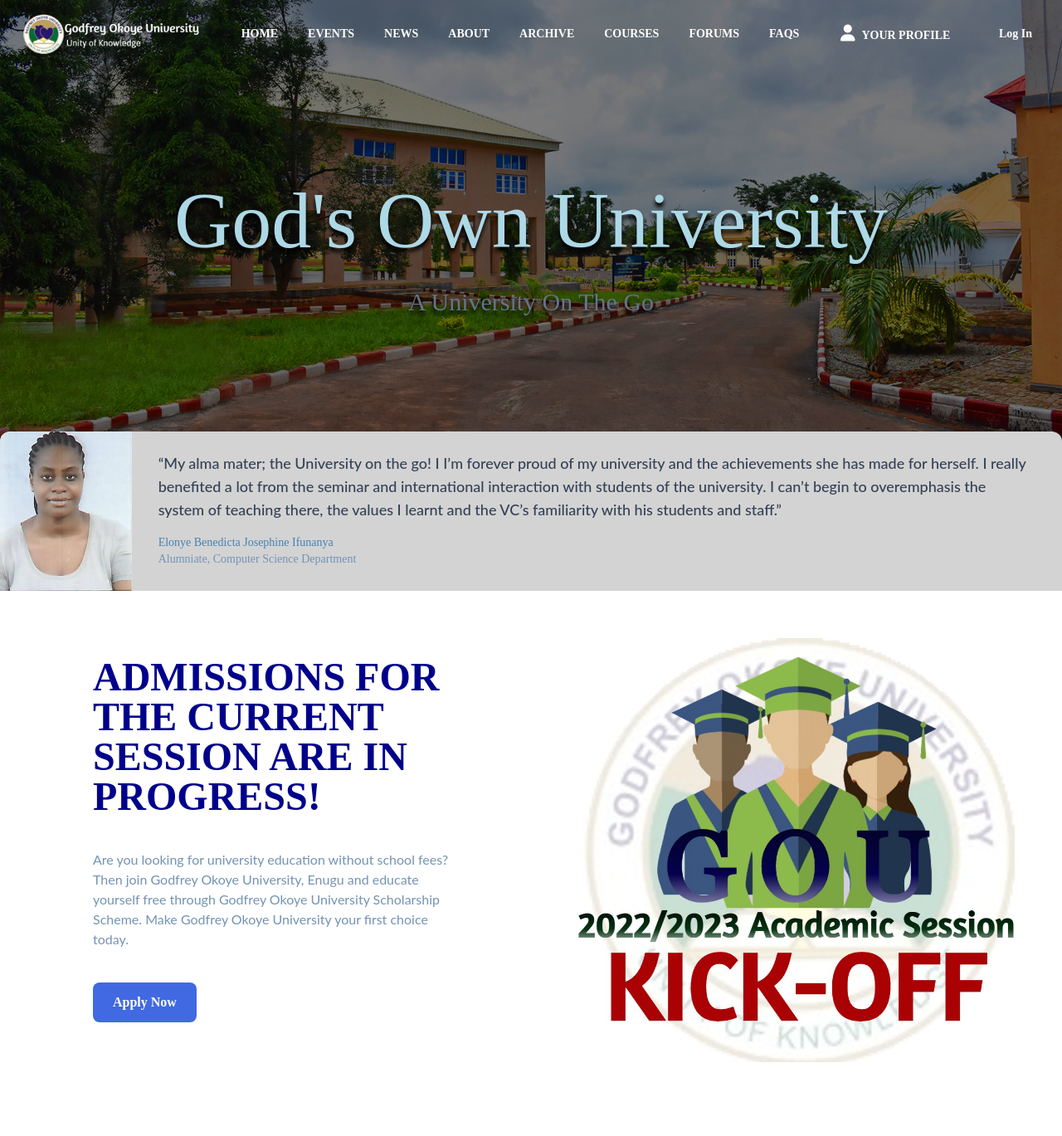
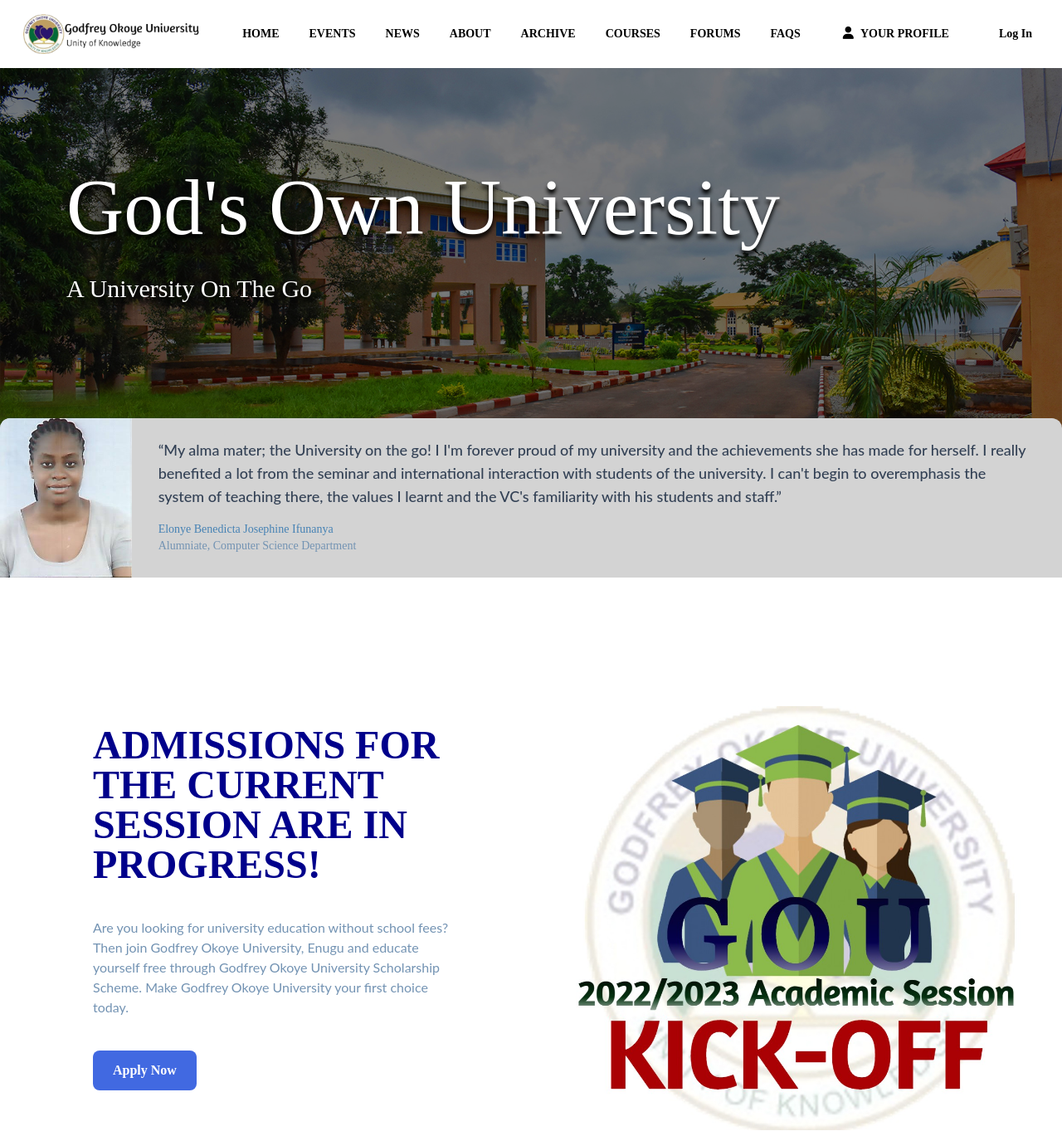
Before and after one commit to PhantomMiles/gouni, a PHP site: page / in a window 1280 px wide. Shown: the top 1369 px of the page at 83% size. Run offline with PHP 8.4, Linux system fonts and the light colour scheme; some libraries are stand-ins or nearby versions.

Commit message:
first commit

```diff
--- a/css/main.css
+++ b/css/main.css
@@ -992,6 +996,11 @@ video {
   padding-bottom: 6rem;
 }
 
+.px-20 {
+  padding-left: 5rem;
+  padding-right: 5rem;
+}
+
 .px-5 {
   padding-left: 1.25rem;
   padding-right: 1.25rem;
@@ -1022,6 +1036,10 @@ video {
 
 .pt-4 {
   padding-top: 1rem;
+}
+
+.text-left {
+  text-align: left;
 }
 
 .text-center {
@@ -1089,16 +1107,6 @@ video {
 .text-blueGray {
   --tw-text-opacity: 1;
   color: rgb(115 147 179 / var(--tw-text-opacity));
-}
-
-.text-lightBlue {
-  --tw-text-opacity: 1;
-  color: rgb(173 216 230 / var(--tw-text-opacity));
-}
-
-.text-slate-500 {
-  --tw-text-opacity: 1;
-  color: rgb(100 116 139 / var(--tw-text-opacity));
 }
 
 .text-slate-700 {
@@ -1482,7 +1490,7 @@ form input.error{
 
 #profile i{
   margin: 0 5px;
-  font-size: 20px;
+  font-size: 15px;
 }
 
 #vis img{
@@ -1797,10 +1802,16 @@ h1
     margin-bottom: calc(0.5rem * var(--tw-space-y-reverse));
   }
 
-  .md\:space-x-0 > :not([hidden]) ~ :not([hidden]) {
-    --tw-space-x-reverse: 0;
-    margin-right: calc(0px * var(--tw-space-x-reverse));
-    margin-left: calc(0px * calc(1 - var(--tw-space-x-reverse)));
+  .md\:space-y-20 > :not([hidden]) ~ :not([hidden]) {
+    --tw-space-y-reverse: 0;
+    margin-top: calc(5rem * calc(1 - var(--tw-space-y-reverse)));
+    margin-bottom: calc(5rem * var(--tw-space-y-reverse));
+  }
+
+  .md\:space-y-10 > :not([hidden]) ~ :not([hidden]) {
+    --tw-space-y-reverse: 0;
+    margin-top: calc(2.5rem * calc(1 - var(--tw-space-y-reverse)));
+    margin-bottom: calc(2.5rem * var(--tw-space-y-reverse));
   }
 
   .md\:rounded-br-none {
--- a/index.html
+++ b/index.html
@@ -14,30 +14,29 @@
 
 <body>
     <!-- Navbar -->
-    <section id="slide" class="w-full mx-auto py-1/2 flex flex-col px-auto space-y-20 md:space-y-28">
-        <nav class="max-w-full relative container mx-auto py-4 md:py-[1px] px-3" id="myHeader">
+    <nav class="max-w-full relative container mx-auto py-4 md:py-[1px] px-3 bg-white" id="myHeader">
             <!-- Flex container -->
         <div class="flex items-center justify-between">
             <!-- Logo -->
             <div>
-                    <img src="img/logo-white.png" class="h-8 md:h-20 md:p-4" alt="" />
+                <img src="img/logo.png" class="h-8 md:h-20 md:p-4" alt="" />
             </div>
             <!-- Menu Items -->
             <div class="hidden space-x-4 md:flex text-sm" id="nav">
-                    <a href="index.html" class="text-white hover:bg-royalBlue font-bold">Home</a>
-                    <a href="events.html" class="text-white hover:bg-royalBlue font-bold">Events</a>
-                    <a href="news.html" class="text-white hover:bg-royalBlue font-bold">News</a>
-                    <a href="about.html" class="text-white hover:bg-royalBlue font-bold">About</a>
-                    <a href="archive.html" class="text-white hover:bg-royalBlue font-bold">Archive</a>
-                    <a href="courses.html" class="text-white hover:bg-royalBlue font-bold">Courses</a>
-                    <a href="forum.html" class="text-white hover:bg-royalBlue font-bold">Forums</a>
-                    <a href="faq.html" class="text-white hover:bg-royalBlue font-bold">FAQs</a>
+                <a href="index.html" class="hover:text-white hover:bg-royalBlue font-bold">Home</a>
+                <a href="events.html" class="hover:text-white hover:bg-royalBlue font-bold">Events</a>
+                <a href="news.html" class="hover:text-white hover:bg-royalBlue font-bold">News</a>
+                <a href="about.html" class="hover:text-white hover:bg-royalBlue font-bold">About</a>
+                <a href="archive.html" class="hover:text-white hover:bg-royalBlue font-bold">Archive</a>
+                <a href="courses.html" class="hover:text-white hover:bg-royalBlue font-bold">Courses</a>
+                <a href="forum.html" class="hover:text-white hover:bg-royalBlue font-bold">Forums</a>
+                <a href="faq.html" class="hover:text-white hover:bg-royalBlue font-bold">FAQs</a>
             </div>
             <div class="hidden md:flex md:space-x-1">
-                    <a href="student_dashboard.html" id="profile" class="hidden p-3 px-3 pt-3 md:bg-none text-white text-sm rounded-lg focus:none md:block hover:bg-royalBlue font-bold"><i class="fa fa-user"></i> Your Profile</a>
+                <a href="student_dashboard.html" id="profile" class="hidden p-3 px-3 pt-3 md:bg-none hover:text-white text-sm rounded-lg focus:none md:block hover:bg-royalBlue font-bold"><i class="fa fa-user"></i> Your Profile</a>
             </div>
             <!-- Button -->
-                <a href="login.php" id="signIn" class="p-3 px-6 pt-3 md:bg-none text-white text-sm hover:bg-royalBlue font-bold rounded-full baseline focus:none sm:block md:block">Log In</a>
+            <a href="login.php" id="signIn" class="p-3 px-6 pt-3 md:bg-none hover:text-white text-sm hover:bg-royalBlue font-bold rounded-full baseline focus:none sm:block md:block">Log In</a>
 
             <!-- Hamburger Icon -->
             <button id="menu-btn" class="block hamburger md:hidden focus:outline-none">
@@ -63,16 +62,17 @@
             </div>
         </div>
     </nav>
-        <div id="t-1" class="text-center py-2 space-y-8">
-            <h1 class="text-6xl text-lightBlue md:text-8xl mt-4">God's Own University</h1>
-            <h5 class="text-xl text-slate-500 md:text-3xl">A University On The Go</h5>
+    <div id="slide" class="w-full mx-auto py-26 flex flex-col px-auto space-y-20 md:space-y-10">
+        <div id="t-1" class="text-left py-2 px-20 space-y-8">
+            <h1 class="text-6xl text-white md:text-8xl mt-28">God's Own University</h1>
+            <h5 class="text-xl text-white md:text-3xl">A University On The Go</h5>
         </div>
         <div id="tst-1" class="w-[300px] mx-auto h-[380px] md:w-full md:h-[192px] md:flex bg-lightGray rounded-xl p-8 md:rounded-br-none md:rounded-bl-none md:p-0 md:space-y-2 md:block">
             <img class="w-20 h-20 md:w-48 md:h-48 md:rounded-tl-xl md:rounded-tr-none md:rounded-br-none md:rounded-bl-none rounded-full -mt-20 md:mt-0 mx-auto md:mx-0" src="img/Josephine.jpg" alt="" width="384" height="512">
             <div class="pt-4 md:px-8 md:-pt-80 text-center md:text-left space-y-4">
                 <blockquote>
                 <p class=" text-sm md:text-lg text-center md:text-left text-slate-700 font-medium">
-                    “My alma mater; the University on the go! I I’m forever proud of my university and the achievements she has made for herself. I really benefited a lot from the seminar and international interaction with students of the university. I can’t begin to overemphasis the system of teaching there, the values I learnt and the VC’s familiarity with his students and staff.”
+                    “My alma mater; the University on the go! I I'm forever proud of my university and the achievements she has made for herself. I really benefited a lot from the seminar and international interaction with students of the university. I can't begin to overemphasis the system of teaching there, the values I learnt and the VC's familiarity with his students and staff.”
                 </p>
                 </blockquote>
                 <figcaption class="font-medium">
@@ -85,7 +85,7 @@
                 </figcaption>
             </div>
         </div>
-    </section>
+    </div>
     <!-- addmission Section -->
     <section id="admission">
         <!-- Flex Container -->
--- a/input.css
+++ b/input.css
@@ -346,7 +346,7 @@ form input.error{
 }
 #profile i{
     margin: 0 5px;
-    font-size: 20px;
+    font-size: 15px;
 }
 
 #vis img{
--- a/js/script.js
+++ b/js/script.js
@@ -21,7 +21,7 @@ var sticky = header.offsetTop;
 function myFunction() {
     if (window.pageYOffset > sticky) {
         header.classList.add("sticky");
-        header.style.backgroundColor = "#191970";
+        header.style.backgroundColor = "#eee";
         // header.style.marginTop = "10px";
         header.style.transition = "ease-in 0.2s";
 
```
Also changed, not shown: other parts of css/main.css (+37 -41 lines), img/logo.png (added). Lines whose indentation alone changed are shown as unchanged.
